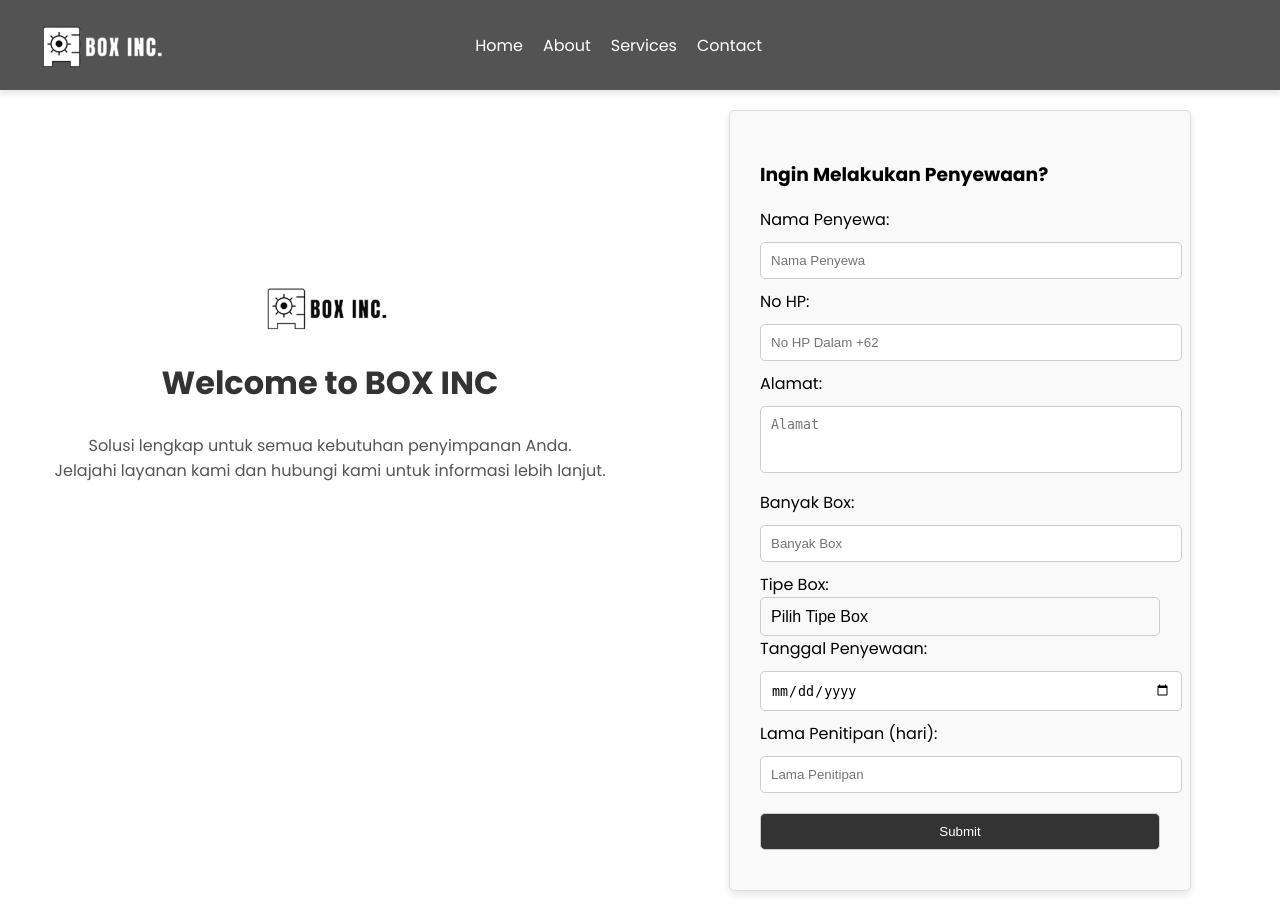
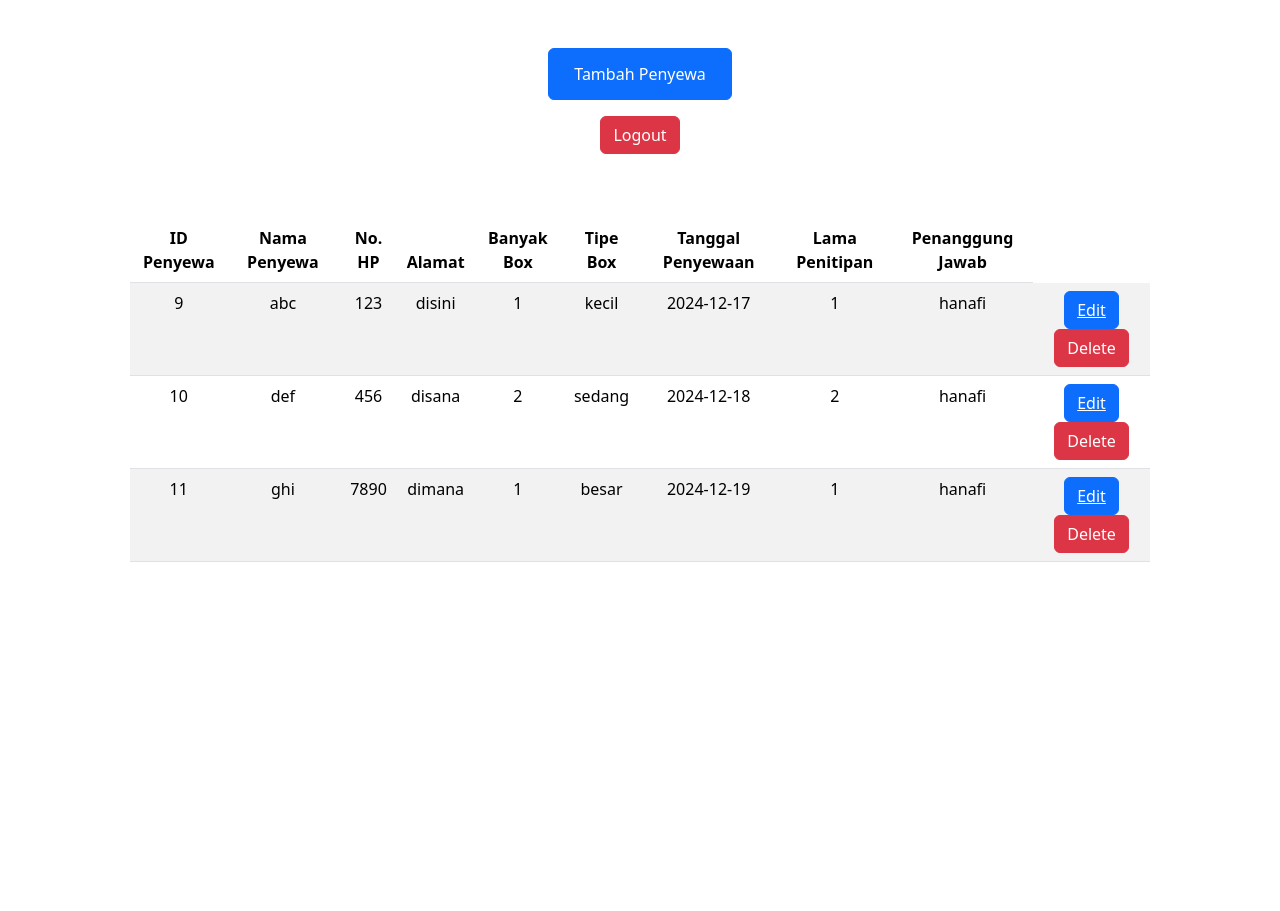
Before and after one commit to Azusanaganohara/-PWEB-09G---Worksheet-Proyek-Besar, a Flask app: template templates/index.html in a window 1280 px wide. After the commit the page ends 562 px from the top, so only its background shows below. Run offline with Flask 3, Linux system fonts and the light colour scheme; the template is opened without the code that fills it: values that come from a table or form of the project are taken from there, others are empty; data comes from the database, SQL or seed files in the repository; parts of the project's set-up code (start-up, migrations or seed data) failed here and were passed over; some libraries are stand-ins or nearby versions.

Commit message:
Add files via upload

```diff
--- a/templates/index.html
+++ b/templates/index.html
@@ -3,63 +3,77 @@
 <head>
     <meta charset="UTF-8">
     <meta name="viewport" content="width=device-width, initial-scale=1.0">
-    <title>Home - BOX INC</title>
+    <title>BOX INC.</title>
     <link rel="shortcut icon" href="{{ url_for('static', filename='logo.png') }}">
-    <link href="{{ url_for('static', filename='css/style.main.css') }}" rel="stylesheet">
-    <script src="https://cdnjs.cloudflare.com/ajax/libs/html2pdf.js/0.9.2/html2pdf.bundle.min.js"></script>
+    <link href="https://cdn.jsdelivr.net/npm/bootstrap@5.3.3/dist/css/bootstrap.min.css" rel="stylesheet" integrity="sha384-QWTKZyjpPEjISv5WaRU9OFeRpok6YctnYmDr5pNlyT2bRjXh0JMhjY6hW+ALEwIH" crossorigin="anonymous">
+
+    <script>
+        function deletePenyewa(id) {
+            var confirmation = confirm("Apakah Anda yakin ingin menghapus penyewa ini?");
+            if (confirmation) {
+                var form = document.createElement('form');
+                form.method = 'POST';
+                form.action = '/deletepenyewa/' + id;
+                document.body.appendChild(form);
+                form.submit();
+            }
+        }
+    </script>
 </head>
+
 <body>
-    <header>
-        <div class="logo-container" href="/">
-            <img src="{{ url_for('static', filename='logo header 1.png') }}" alt="BOX INC Logo" class="logo">
-        </div>
-        <nav>
-            <a href="/">Home</a>
-            <a href="#about">About</a>
-            <a href="/datapenyewa">Services</a>
-            <a href="#contact">Contact</a>
-        </nav>
-    </header>
+    <div class="container my-5 text-center">
 
-    <div class="layout-container">
-        <div class="text-section">
-            <div class="logo-container">
-                <img src="{{ url_for('static', filename='logo header.png') }}" alt="BOX INC Logo" class="logo">
-            </div>
-            <h1>Welcome to BOX INC</h1>
-            <div class="description"><p>Solusi lengkap untuk semua kebutuhan penyimpanan Anda.<br>Jelajahi layanan kami dan hubungi kami untuk informasi lebih lanjut.</p></div>
-        </div>
-        <div class="table-section">
-            <form action="{{ url_for('main.payment') }}" method="POST">
-                <h3>Ingin Melakukan Penyewaan?</h3>
-                <label for="nama_penyewa">Nama Penyewa:</label>
-                <input type="text" id="nama_penyewa" name="nama_penyewa" placeholder="Nama Penyewa" required>
+        <button type="button" class="btn btn-primary mb-3">
+            <a href="{{ url_for('main.add_penyewa') }}" class="btn btn-primary text-white">Tambah Penyewa</a>
+        </button>
 
-                <label for="no_hp">No HP:</label>
-                <input type="number" id="no_hp" name="no_hp" placeholder="No HP Dalam +62" required>
+        <form action="{{ url_for('main.logout') }}" method="POST">
+            <button type="submit" class="btn btn-danger mb-3">Logout</button>
+        </form>
 
-                <label for="alamat">Alamat:</label>
-                <textarea id="alamat" name="alamat" placeholder="Alamat" rows="3" required></textarea>
+        <div class="table-responsive w-70 d-flex p-5">
+            <table class="table table-striped">
+                <thead>
+                    <tr>
+                        <th scope="col">ID Penyewa</th>
+                        <th scope="col">Nama Penyewa</th>
+                        <th scope="col">No. HP</th>
+                        <th scope="col">Alamat</th>
+                        <th scope="col">Banyak Box</th>
+                        <th scope="col">Tipe Box</th>
+                        <th scope="col">Tanggal Penyewaan</th>
+                        <th scope="col">Lama Penitipan</th>
+                        <th>Penanggung Jawab</th>
+                    </tr>
+                </thead>
+                <tbody>
+                    {% for penyewa in data %}
+                    <tr>
+                        <td>{{ penyewa.id }}</td>
+                        <td>{{ penyewa.nama_penyewa }}</td>
+                        <td>{{ penyewa.no_hp }}</td>
+                        <td>{{ penyewa.alamat }}</td>
+                        <td>{{ penyewa.banyak_box }}</td>
+                        <td>{{ penyewa.tipe_box }}</td>
+                        <td>{{ penyewa.tanggal_penyewaan }}</td>
+                        <td>{{ penyewa.lama_penitipan }}</td>
+                        <td>{{ penyewa.penanggung_jawab }}</td>
 
-                <label for="banyak_box">Banyak Box:</label>
-                <input type="number" id="banyak_box" name="banyak_box" placeholder="Banyak Box" min="1" required>
-
-                <label for="tipe_box">Tipe Box:</label>
-                <select id="tipe_box" name="tipe_box" required>
-                    <option value="" disabled selected>Pilih Tipe Box</option>
-                    <option value="kecil">Kecil</option>
-                    <option value="besar">Besar</option>
-                </select>
-                <br>
-                <label for="tanggal_penyewaan">Tanggal Penyewaan:</label>
-                <input type="date" id="tanggal_penyewaan" name="tanggal_penyewaan" required>
-
-                <label for="lama_penitipan">Lama Penitipan (hari):</label>
-                <input type="number" id="lama_penitipan" name="lama_penitipan" placeholder="Lama Penitipan" min="1" required>
-
-                <button type="submit">Submit</button>
-            </form>
+                        <td>
+                            <button type="button" class="btn btn-primary">
+                                <a href="{{ url_for('main.edit_penyewa', id=penyewa.id) }}" class="text-white">Edit</a>
+                            </button>
+                            <button type="button" class="btn btn-danger" onclick="deletePenyewa({{ penyewa.id }})">Delete</button>
+                        </td>
+                    </tr>
+                    {% endfor %}
+                </tbody>
+            </table>
         </div>
     </div>
+
+    <script src="https://cdn.jsdelivr.net/npm/bootstrap@5.3.3/dist/js/bootstrap.bundle.min.js" integrity="sha384-YvpcrYf0tY3lHB60NNkmXc5s9fDVZLESaAA55NDzOxhy9GkcIdslK1eN7N6jIeHz" crossorigin="anonymous"></script>
 </body>
+
 </html>
--- a/templates/login.html
+++ b/templates/login.html
@@ -1,4 +1,3 @@
-
 <!DOCTYPE html>
 <html lang="en">
   <head>
--- a/templates/logout.html
+++ b/templates/logout.html
@@ -1,4 +1,3 @@
-
 <!DOCTYPE html>
 <html lang="id">
 <head>
@@ -20,7 +19,3 @@
     <script src="https://cdn.jsdelivr.net/npm/bootstrap@5.3.0-alpha1/dist/js/bootstrap.bundle.min.js" integrity="sha384-pzjw8f+ua7Kw1TIq0opauHUMtFzceYExh3VUlJj3Biq7nTGh1oA9bRUGm0AlqR8C" crossorigin="anonymous"></script>
 </body>
 </html>
-<<<<<<< HEAD
->>>>>>> 2ebfe20 (New update)
-=======
->>>>>>> 739274f7611d85c2cb005b559f34940a7ce4fa55
--- a/templates/registrasi.html
+++ b/templates/registrasi.html
@@ -1,4 +1,3 @@
-
 <!DOCTYPE html>
 <html lang="en">
 <head>
```
Also changed, not shown: templates/addpenyewa.html (+31 -18 lines), templates/editpenyewa.html (+60 -45 lines).
